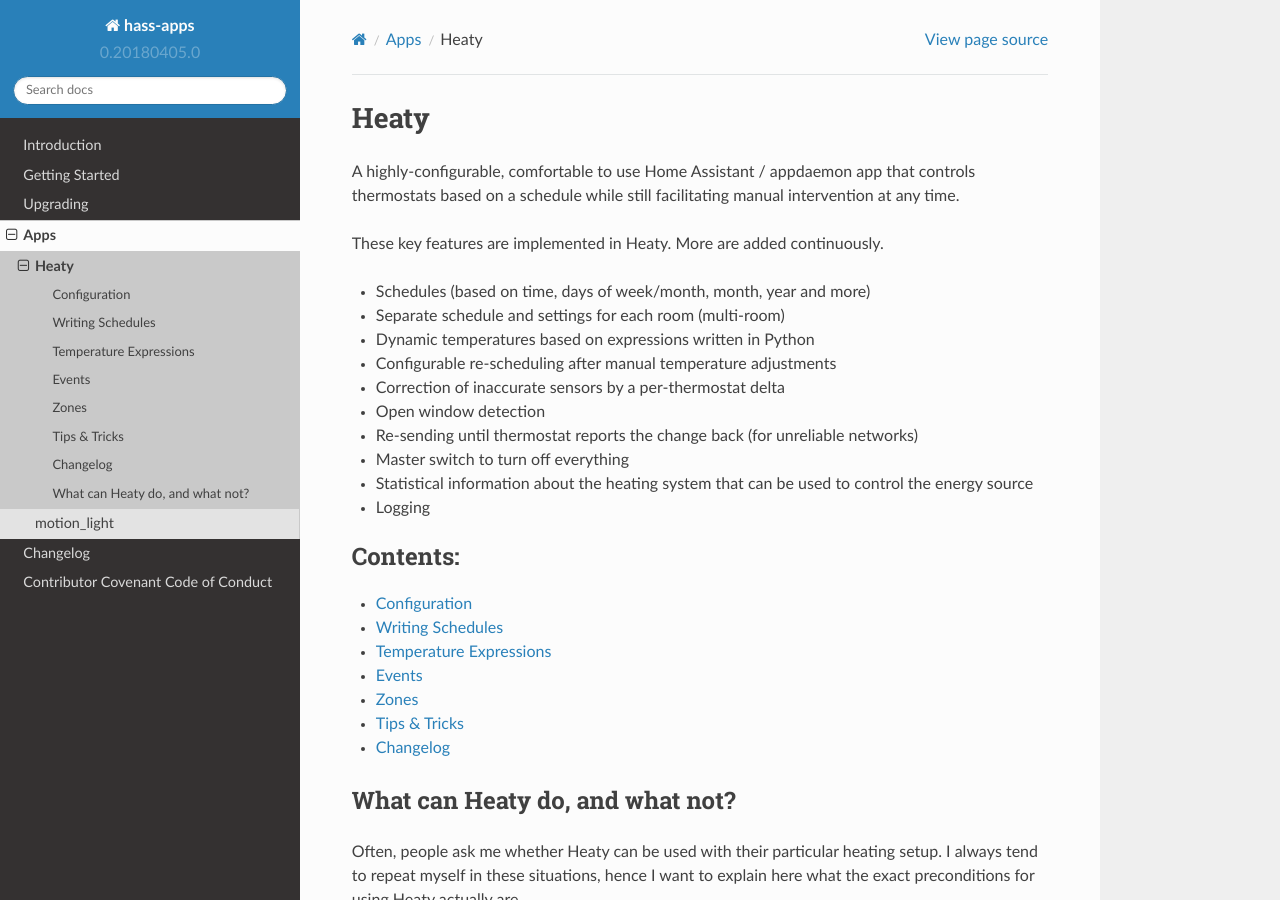
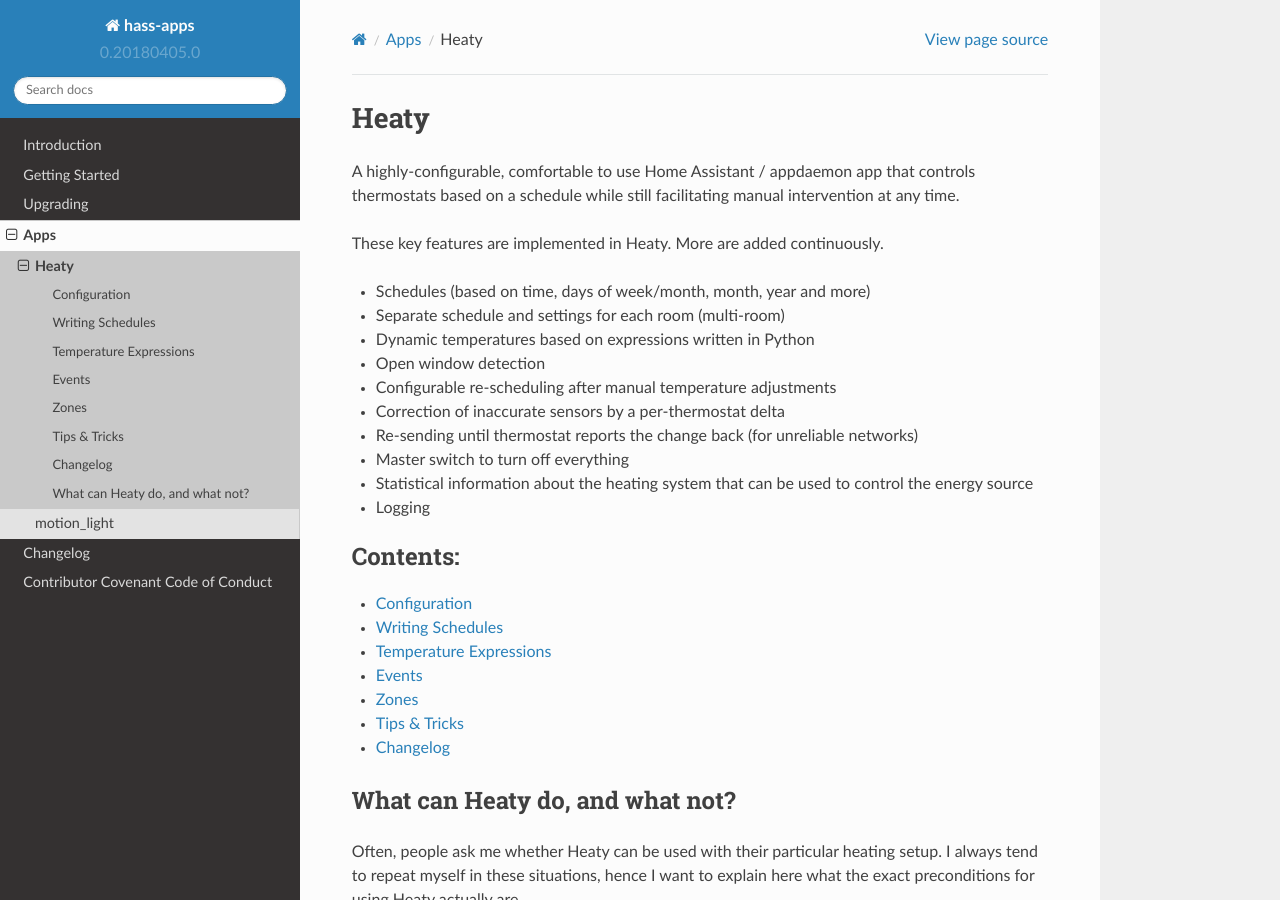
Before and after one commit to bob1de/hass-apps, a Sphinx documentation site: the page built from docs/apps/heaty/index.rst, in a window 1280 px wide and 900 px high. Built offline with Sphinx 7.4.7 and the Read the Docs theme 2.0.0, drawn with Linux system fonts in a browser that asks for light colours.

```diff
--- a/docs/apps/heaty/index.rst
+++ b/docs/apps/heaty/index.rst
@@ -10,9 +10,9 @@ These key features are implemented in Heaty. More are added continuously.
 * Schedules (based on time, days of week/month, month, year and more)
 * Separate schedule and settings for each room (multi-room)
 * Dynamic temperatures based on expressions written in Python
+* Open window detection
 * Configurable re-scheduling after manual temperature adjustments
 * Correction of inaccurate sensors by a per-thermostat delta
-* Open window detection
 * Re-sending until thermostat reports the change back (for unreliable
   networks)
 * Master switch to turn off everything
```
